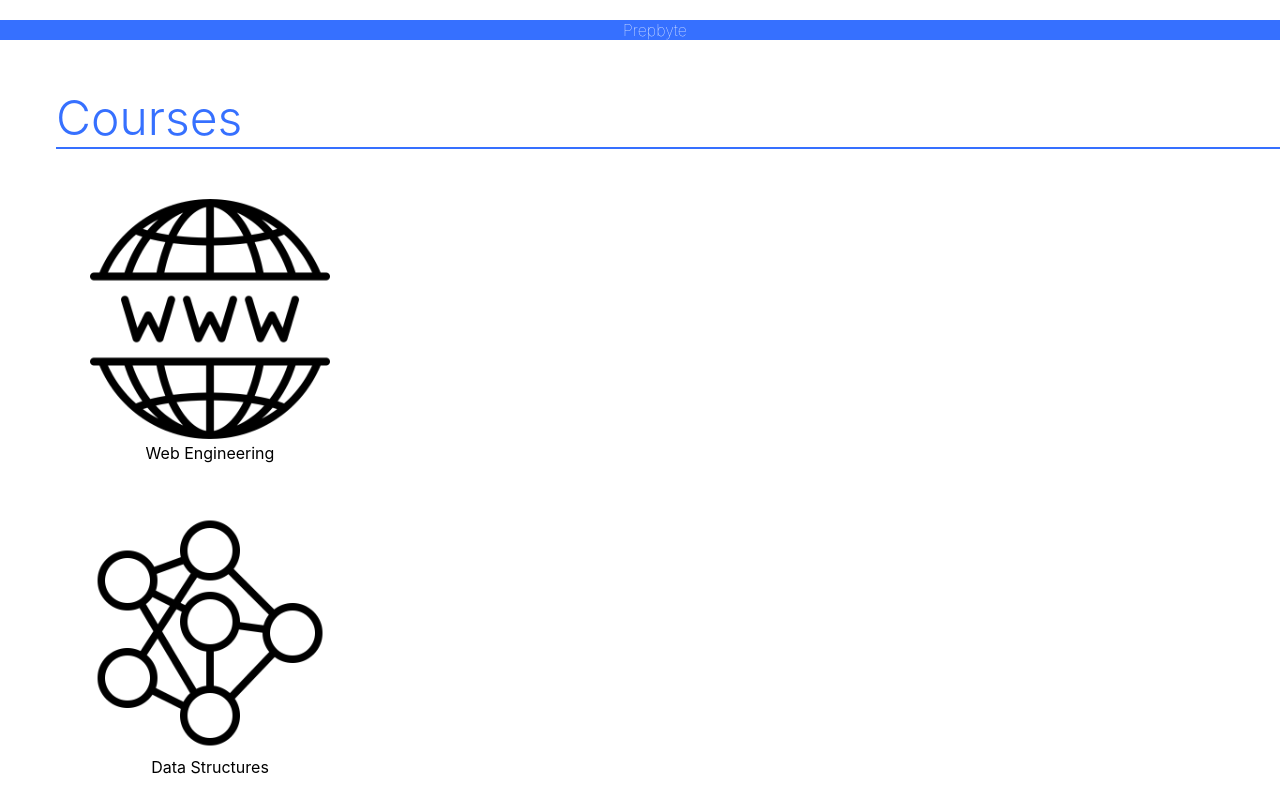
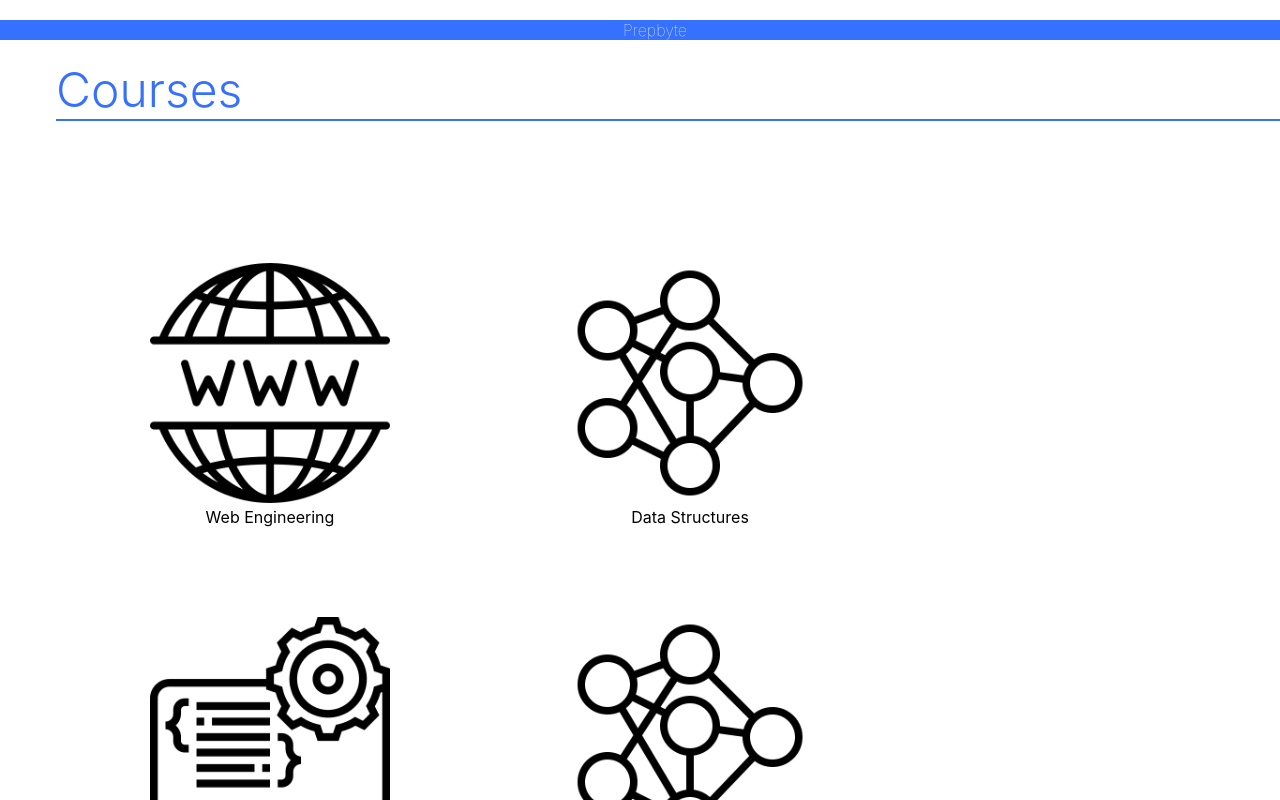
Before and after one commit to Sakshisrivastava413/IXI-hackathon, a React (Create React App) app: page /courses in a window 1280 px wide. Shown: the top 800 px of the page. Built offline with nearby package versions, Linux system fonts and the light colour scheme.

Commit message:
fixed design issues

```diff
--- a/src/App.css
+++ b/src/App.css
@@ -73,6 +73,7 @@
 }
 
 .topic-heading {
+  margin-top: 20px;
   text-align: left;
   font-weight: 300;
   font-size: 48px !important;
@@ -199,5 +200,6 @@
 }
 
 .generating-content-progress {
+  width: 80%;
   background-image: linear-gradient(to right,rgba(54,112,255,1) 30%,#ededed 30%) !important;
 }
--- a/src/CourseList.js
+++ b/src/CourseList.js
@@ -8,11 +8,13 @@ export default function CourseList({ history }) {
 		history.push({ pathname: '/sub-courses', state: { courseId } });
 	};
 	return (
-		<div>
+		<>
 			<p className="mb-1 topic-heading courses-heading">Courses</p>
-			{data.courses.map((info, i) => (
-				<Card key={i} {...info} onClick={() => onClick(i)} />
-			))}
-		</div>
+			<div className="card-list">
+				{data.courses.map((info, i) => (
+					<Card key={i} {...info} onClick={() => onClick(i)} />
+				))}
+			</div>
+		</>
 	);
 }
--- a/src/SelfAnalysis.js
+++ b/src/SelfAnalysis.js
@@ -35,7 +35,7 @@ export default function SelfAnalysis({ location: { state: { courseId, subCourseI
 	};
 
 	if (state.generatingCourseContent) return (
-		<div style={{ margin: 'auto' }}>
+		<div className="card-list" style={{ display: 'flex', justifyContent: 'center' }}>
 			<p className="is-size-3 mb-1">Generating your customized course content...</p>
 			<progress className="progress is-large is-info generating-content-progress" max="100">60%</progress>
 		</div>
```
Also changed, not shown: 1 other file (tests, documents, lock files or other folders).
